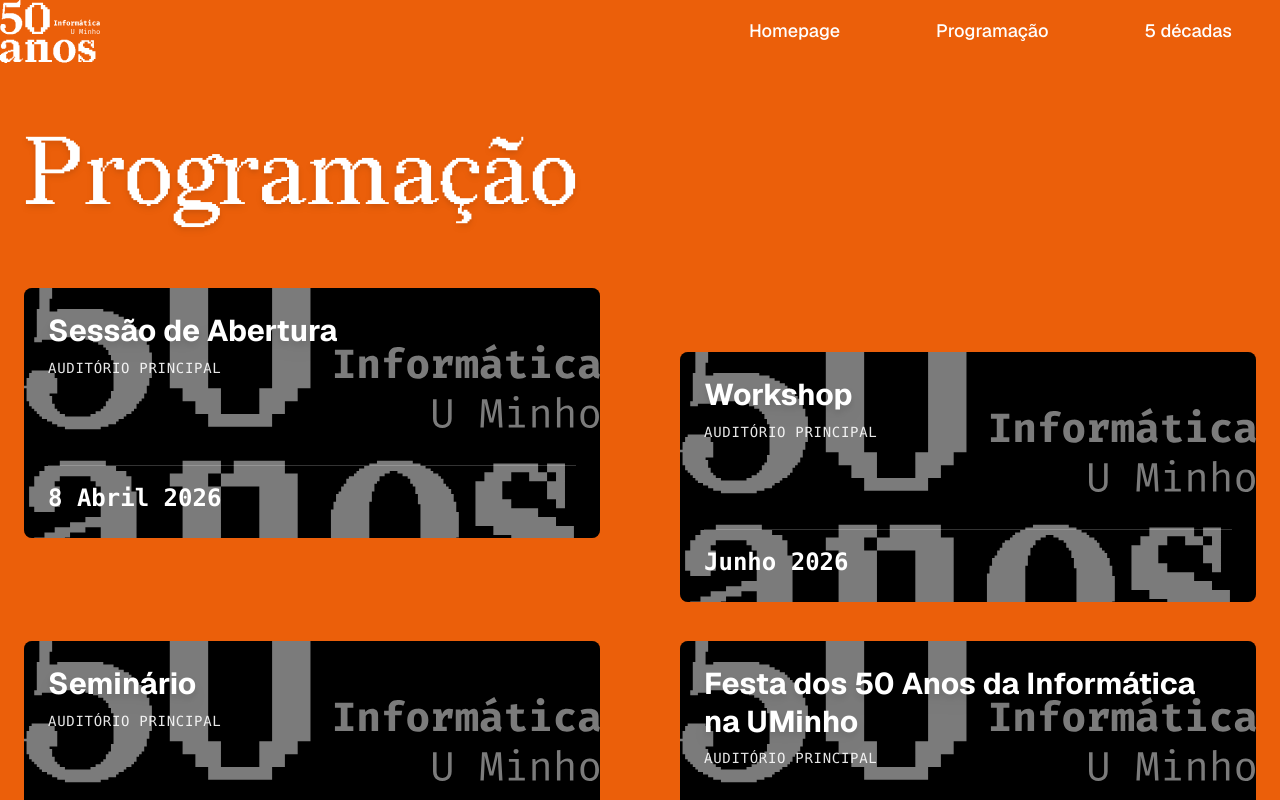
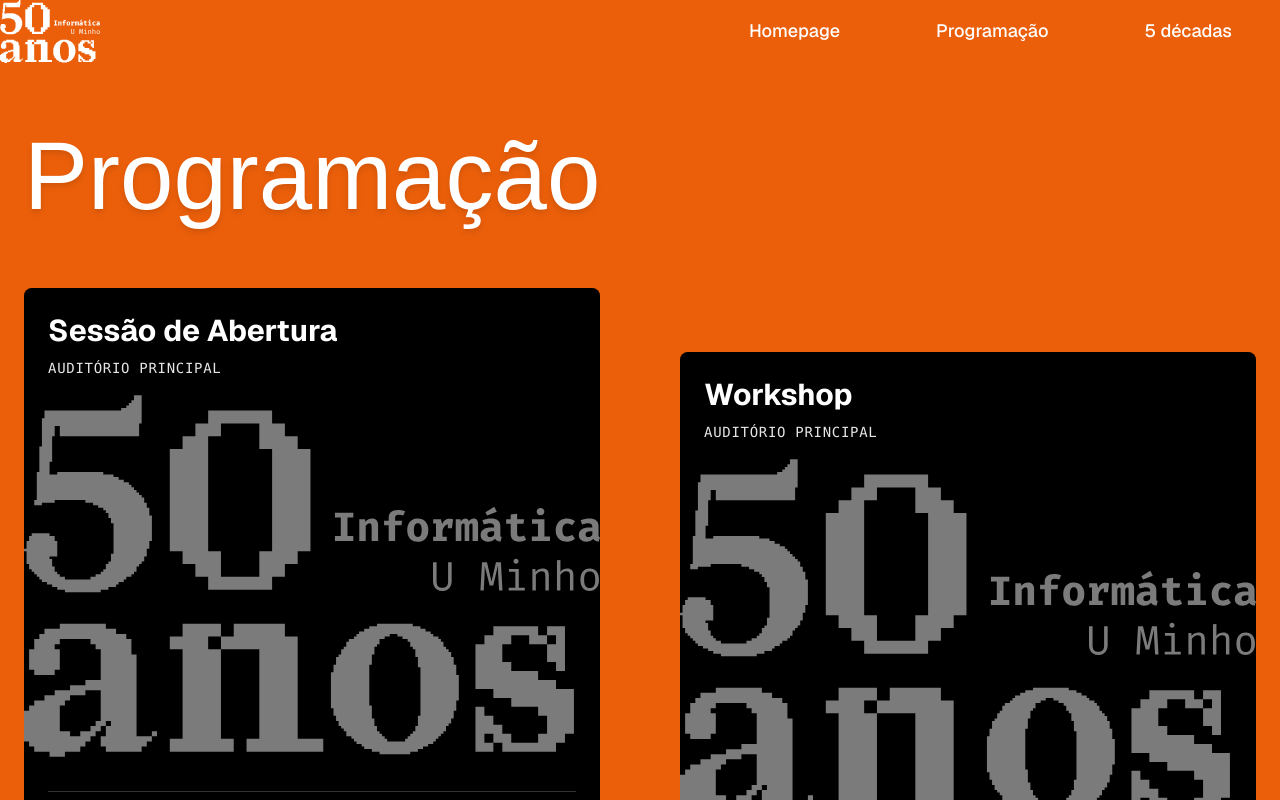
Before and after one commit to NECC/50-DI, a Next.js app: page /programacao in a window 1280 px wide. Shown: the top 800 px of the page. Built offline with nearby package versions, Linux system fonts and the light colour scheme; a web font is replaced by a local one.

Commit message:
Adicionar programas/melhorar navigator

```diff
--- a/app/programacao/page.tsx
+++ b/app/programacao/page.tsx
@@ -66,14 +66,21 @@
                 className={`
                   break-inside-avoid inline-block w-full relative overflow-hidden
                   rounded-lg group bg-black mb-8
+                  aspect-square
                   ${index % 2 !== 0 ? 'lg:mt-16' : ''}
                 `}
               >
-
                 <div
-                  className="absolute inset-0 bg-cover bg-center transition-transform duration-700 group-hover:scale-110 opacity-80"
+                  className="
+                    absolute inset-0
+                    bg-center bg-no-repeat bg-contain
+                    transition-transform duration-700
+                    group-hover:scale-110
+                    opacity-80
+                  "
                   style={{ backgroundImage: `url(${item.imagem})` }}
                 />
+
 
                 <div className="absolute inset-0 bg-black/40 group-hover:bg-black/50 transition-colors duration-300" />
 
```
Also changed, not shown: public/fonts/Redaction20.woff (deleted), public/fonts/Redaction20.woff2 (deleted), 15 other files (tests, documents, lock files or other folders).
